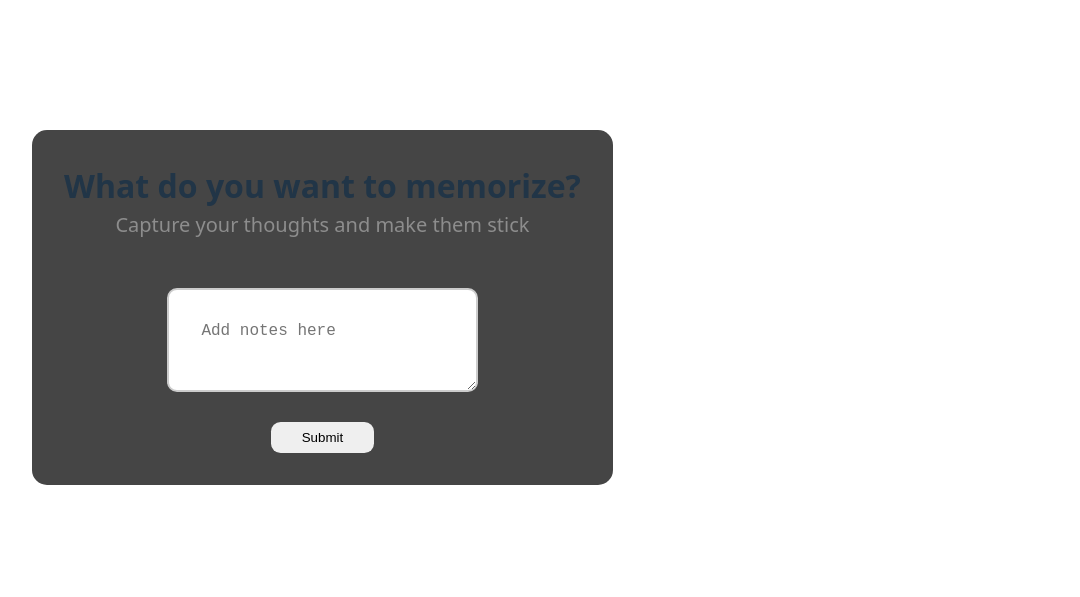
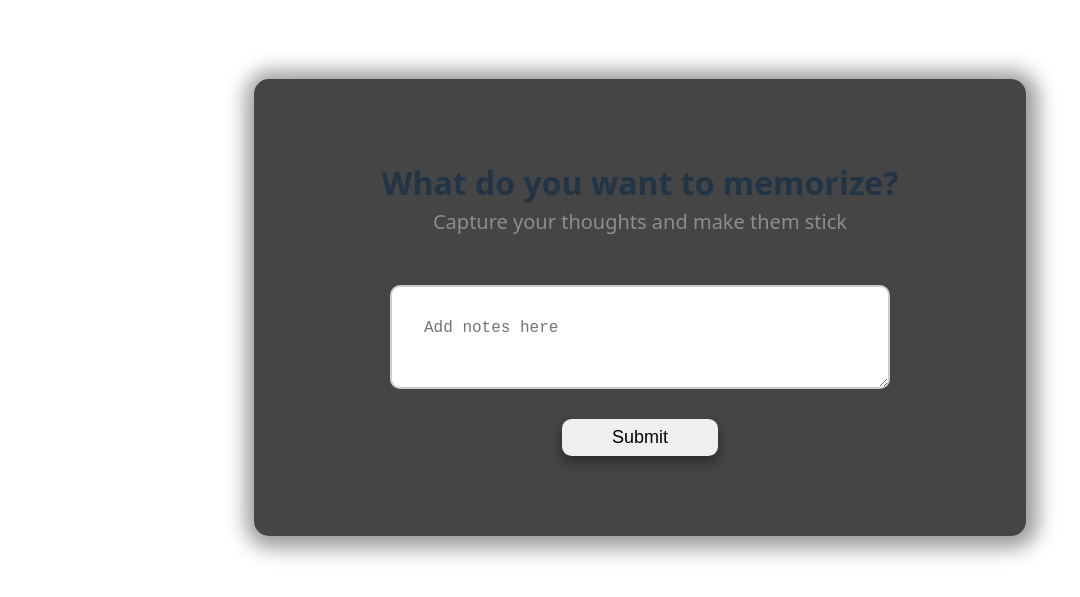
Before and after one commit to Ved-sketch/Automatic-Flash-Card-Generator, a React (Vite) app in the folder my-app/: page / in a window 1280 px wide. Shown: the part 125-722 px from the top of the page, without its empty margins (0-1080 px from the left). Built offline with nearby package versions, Linux system fonts and the light colour scheme.

Commit message:
added responsiveness for pc.

```diff
--- a/my-app/src/App.css
+++ b/my-app/src/App.css
@@ -4,6 +4,7 @@
   padding: 2rem;
   background-color: #454545;
   border-radius: 15px;
+  box-shadow: 2px 2px 20px 10px rgba(0, 0, 0, 0.4);
 }
 
 body{
@@ -33,10 +34,13 @@ body{
   border: 2px solid #ccc;
   border-radius: 10px;
   font-size: 18px;
+  transition: border-color 1s ease, background-color 1s ease;
 }
 
 #input-field:focus {
   background-color: #343434;
+  border-color: rgb(142, 0, 0);
+  outline: none;
 }
 
 #submit-button{
@@ -45,24 +49,46 @@ body{
   padding: 0.5rem;
   border-radius: 0.6rem;
   border: none;
+  box-shadow: 0 6px 12px rgba(0, 0, 0, 0.4);
 }
 #submit-button:active{
   background-color: #343434;
 }
 
 @media (min-width: 768px) {
+
+  #root{
+    margin: 0 auto;
+    padding: 5rem 8rem;
+    box-shadow: 2px 2px 20px 10px rgba(0, 0, 0, 0.4);
+  }
+
   #input-field {
     display: block;
-    width: 60%;
+    width: 110%;
     max-width: 500px;
     font-size: 16px;
     margin-left: auto;
     margin-right: auto;
+    transition: border-color 1s ease, background-color 1s ease;
   }
+  #input-field:focus {
+    background-color: #343434;
+    border-color: rgb(142, 0, 0);
+    outline: none;
+  }
+
   #submit-button{
-    width: 20%;
+    width: 30%;
     max-width: 200px;
+    font-size: 18px;
+  }
+
+  #submit-button:hover {
+    background-color: #3f9b39;
+    box-shadow: 0 6px 12px rgba(0, 0, 0, 0.4);
+  }
+  #submit-button:active{
+    background-color: #2e7d2e;
   }
 }
-
-/* make the ui like https://claude.ai/chat/6209da92-201e-4be6-99e0-f3d244591a3c */
```
